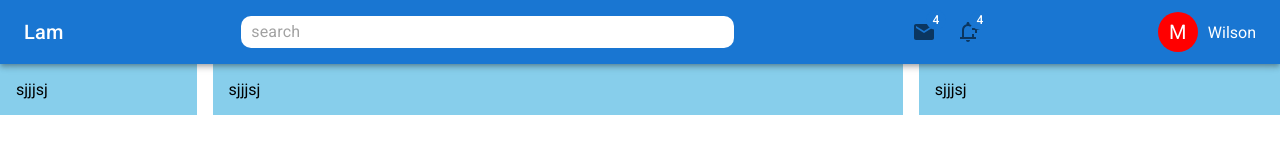
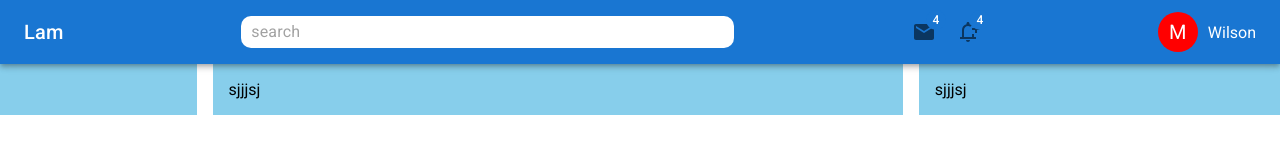
Before and after one commit to wilsonibekason/mui_workspace, a React (Create React App) app: page / in a window 1280 px wide. Shown: the top 165 px of the page. Built offline with nearby package versions, Linux system fonts and the light colour scheme.

Commit message:
added sidebar logic

```diff
--- a/src/components/Sidebar.jsx
+++ b/src/components/Sidebar.jsx
@@ -14,9 +14,13 @@ import ExpandMore from '@mui/icons-material/ExpandMore';
 
 
 const Sidebar = () => {
+  const [open, setOpen] =  React.useState(true);
+  const handleClick = () => {
+    setOpen(!open);
+  }
   return (
     <Box bgcolor={'skyblue'}  p={2} flex={1} sx={{display: {xs: 'none', sm: 'block'}}}>
-       sjjjsj
+
     </Box>
   )
 }
```
